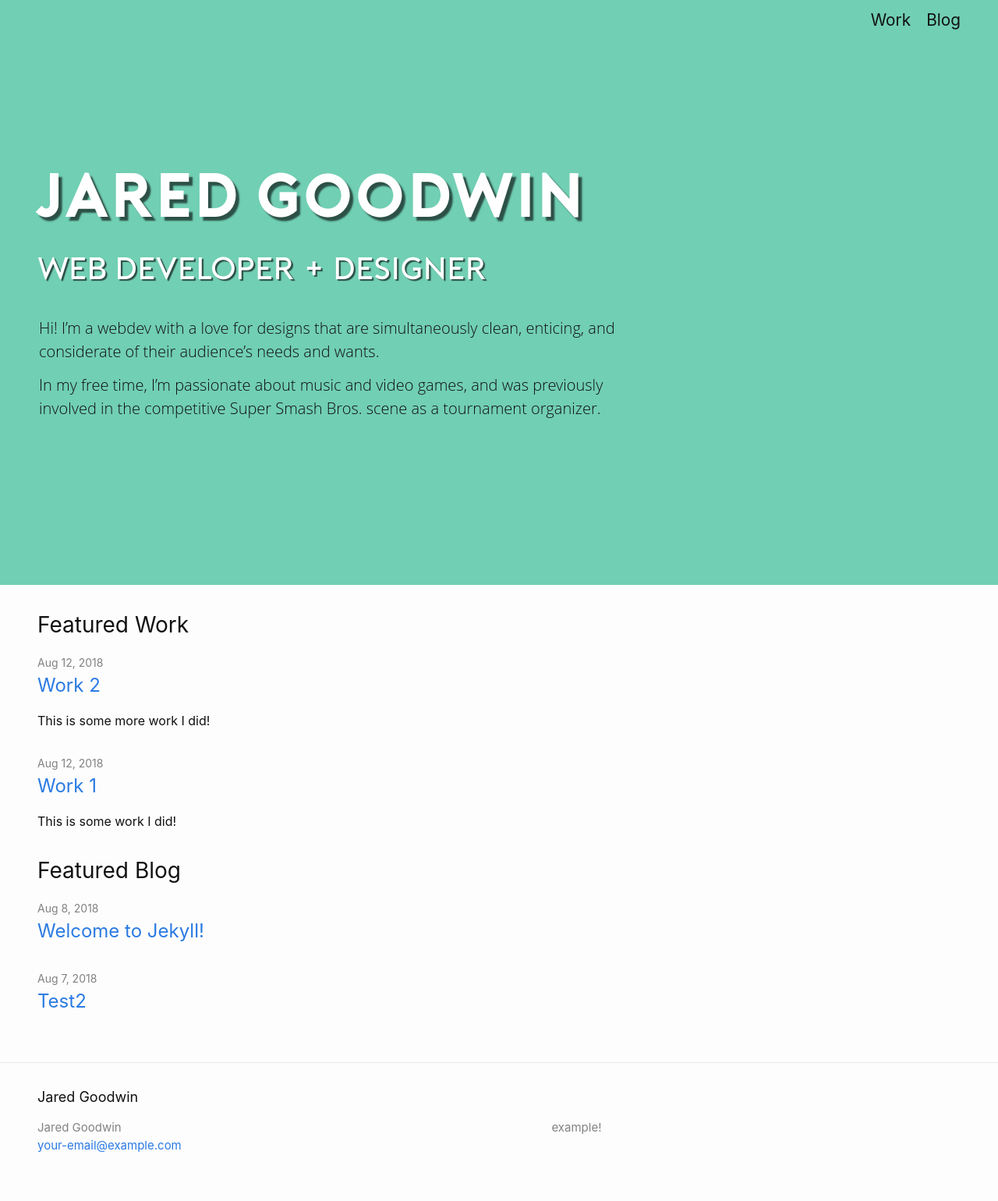
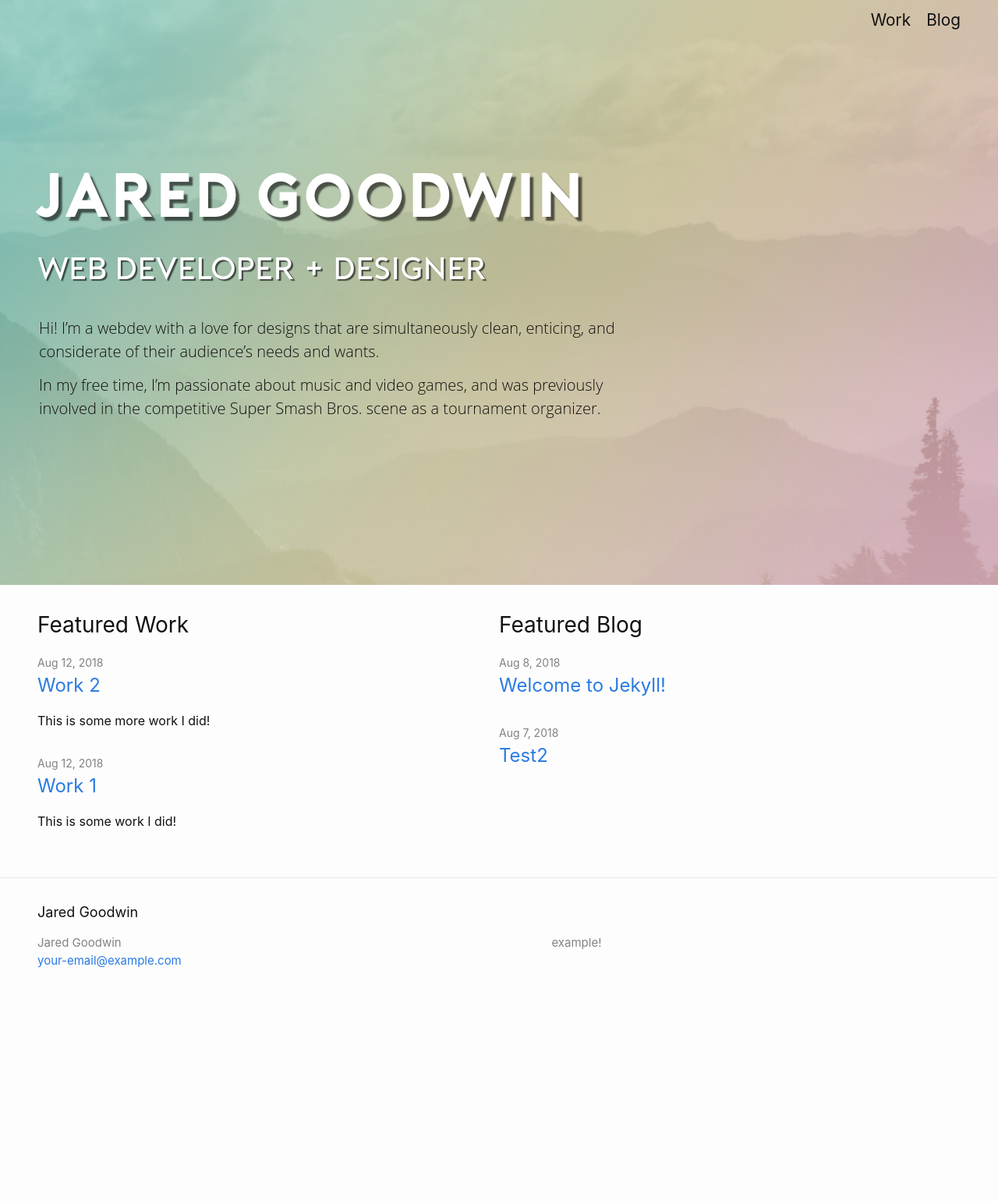
Before and after one commit to goodwin72/jaredrgoodwin.com, a Jekyll site: the page built from index.html, in a window 1280 px wide. Shown: the whole page at 78% size. Built offline with Jekyll 4.4.1, drawn with Linux system fonts in a browser that asks for light colours; after the commit the page ends 1303 px from its top, so only the background shows below that.

Commit message:
Home header background (and, as a result, the 'breakout' background class) now supports images; Home page featured feeds now display two-column; Made some mobile-width display tweaks

```diff
--- a/_layouts/home.html
+++ b/_layouts/home.html
@@ -7,13 +7,13 @@
 		{%- include header.html -%}
         <div class="wrapper">
             <header class="home-banner full-width-background">
-                 <div class="home-banner-wrapper">
+                <div class="home-banner-wrapper">
                     {%- if page.header -%}
-                        <h1 class="home-banner__header-main">{{ page.header }}</h1>
+                        <h1 class="home-banner__header-main home-styled-text">{{ page.header }}</h1>
                     {%- endif -%}
 
                     {%- if page.header-sub -%}
-                        <h2 class="home-banner__header-sub">{{ page.header-sub }}</h2>
+                        <h2 class="home-banner__header-sub home-styled-text">{{ page.header-sub }}</h2>
                     {%- endif -%}
 
                     {%- if page.header-description -%}
@@ -26,11 +26,19 @@
             </header>
 
             <main class="page-content" aria-label="Content">
-				<!-- Display all featured pages in the 'Work' collection -->
-                {%- include feed-work.html featured-only=true -%}
+                <section class="col-display">
+                    <!-- Display all featured pages in the 'Work' collection -->
+                    <div class="col--half">
+                        {%- include feed-work.html featured-only=true -%}
+                    </div>
 
-                <!-- Display all featured pages in the 'Posts' collection -->
-                {%- include feed-blog.html featured-only=true -%}
+                    <!-- Display all featured pages in the 'Posts' collection -->
+                    <div class="col--half">
+                        {%- include feed-blog.html featured-only=true -%}
+                    </div>
+
+                </section>
+
 
                 {{ content }}
             </main>
--- a/_sass/minima/_layout.scss
+++ b/_sass/minima/_layout.scss
@@ -271,10 +271,16 @@
 .full-width-background:before {
     content: "";
     background-color: inherit;
+    background-image: inherit;
     position: absolute;
     height: 100%;
-    width: 9000px;
-    left: -4500px;
+    //width: 9000px;
+    //left: -4500px;
+    width: 103vw;
+    left: -48px;
+    background-position: top center;
+    background-repeat: no-repeat;
+    background-size: cover;
     z-index: -1;
 }
 
@@ -285,7 +291,21 @@
     width: 100%;
     z-index: 9999;
     margin-bottom: -$spacing-unit;
+}
 
+.home-styled-text{
+    text-shadow: .0575em .0575em .025em rgba(0,0,0,.6);
+    color: white;
+}
+
+.col-display{
+    display: flex;
+    flex-wrap: wrap;
+}
+
+.col--half{
+    width: 50%;
+    min-width: 500px;
 }
 
 /**
@@ -299,16 +319,24 @@
 .home-banner{
     height: 750px;
     width: 100%;
+    display: table;
     background-color: #71cfb3;
-    display: table;
+    background-image: url("../assets/img/home-header-background.jpg");
+    background-position: top;
+    background-repeat: no-repeat;
+    background-size: cover;
+
+    @include media-query($on-palm){
+        height: 75vh;
+        max-height: 550px;
+    }
 }
 
 .home-banner h1{
-    text-shadow: .0575em .0575em .025em #2c5046;
     font-size: 5em;
     font-family: "Porter Bold", "Trebuchet MS", sans-serif;
     margin-bottom: 0;
-    color: white;
+
 
     @include media-query($on-palm){
         font-size: 3em;
@@ -317,10 +345,8 @@
 }
 
 .home-banner h2{
-    text-shadow: .0575em .0575em .025em #2c5046;
     font-size: 2.5em;
     font-family: "Porter Light", "Trebuchet MS", sans-serif;
-    color: white;
     margin-bottom: 28px;
 
     @include media-query($on-palm){
```
Also changed, not shown: assets/img/home-header-background.jpg (added).
